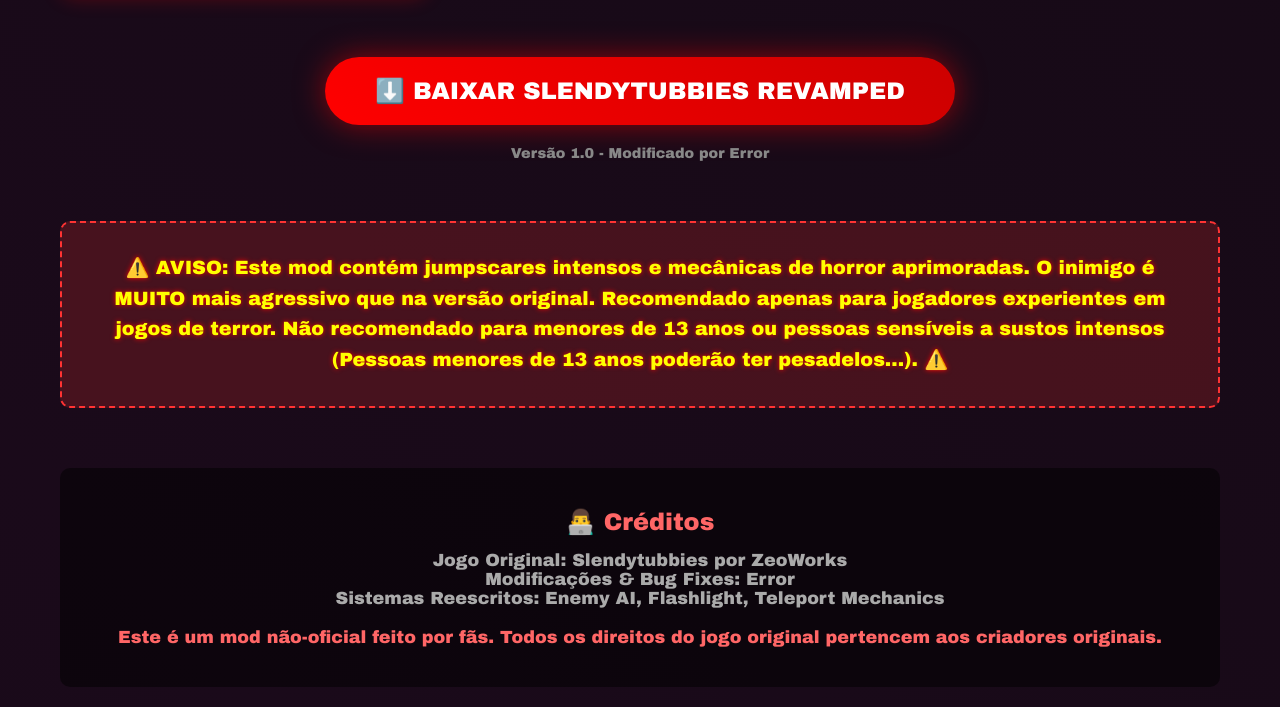
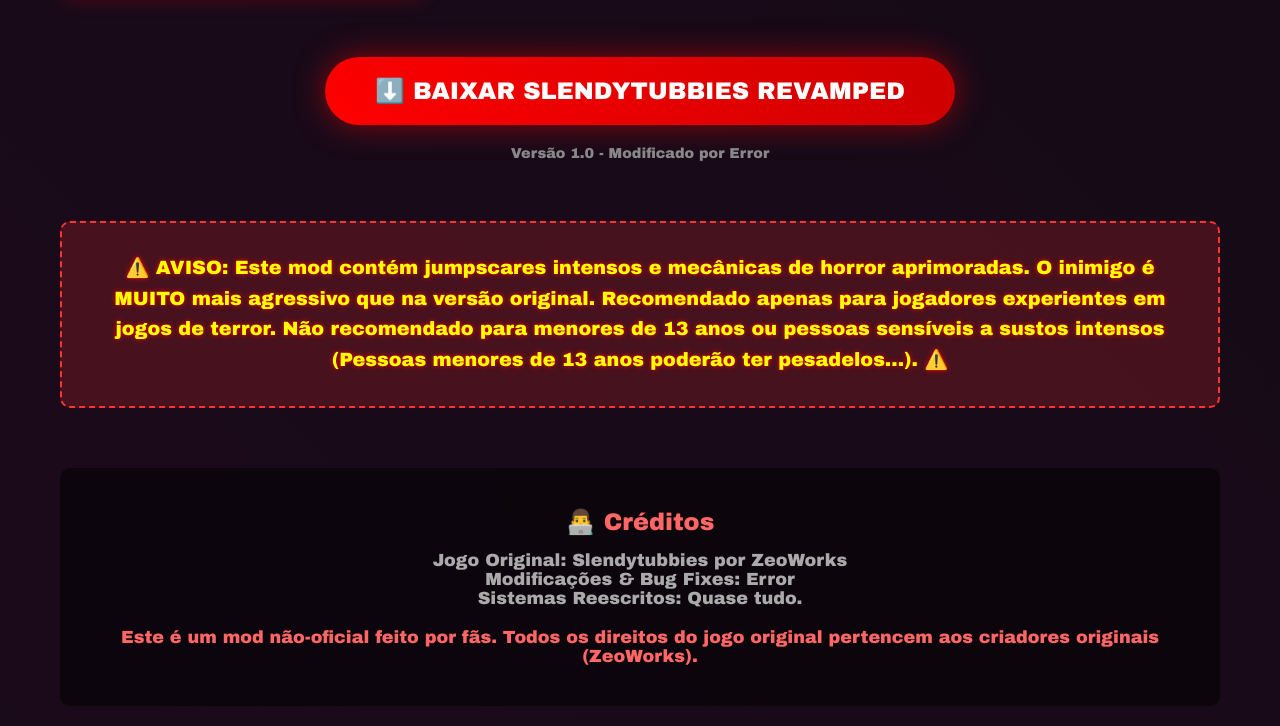
Before and after one commit to eduardo3w45/meu-repositorioV2, a plain HTML site: page index.html in a window 1280 px wide. Shown: the part 2387-3113 px from the top of the page. Drawn offline with Linux system fonts and the light colour scheme.

Commit message:
Add website

```diff
--- a/index.html
+++ b/index.html
@@ -405,8 +405,8 @@
             <h3>👨‍💻 Créditos</h3>
             <p><strong>Jogo Original:</strong> Slendytubbies por ZeoWorks</p>
             <p><strong>Modificações & Bug Fixes:</strong> Error</p>
-            <p><strong>Sistemas Reescritos:</strong> Enemy AI, Flashlight, Teleport Mechanics</p>
-            <p style="margin-top: 20px; color: #ff6666;">Este é um mod não-oficial feito por fãs. Todos os direitos do jogo original pertencem aos criadores originais.</p>
+            <p><strong>Sistemas Reescritos:</strong> Quase tudo.</p>
+            <p style="margin-top: 20px; color: #ff6666;">Este é um mod não-oficial feito por fãs. Todos os direitos do jogo original pertencem aos criadores originais (ZeoWorks).</p>
         </div>
     </div>
 </body>
```
